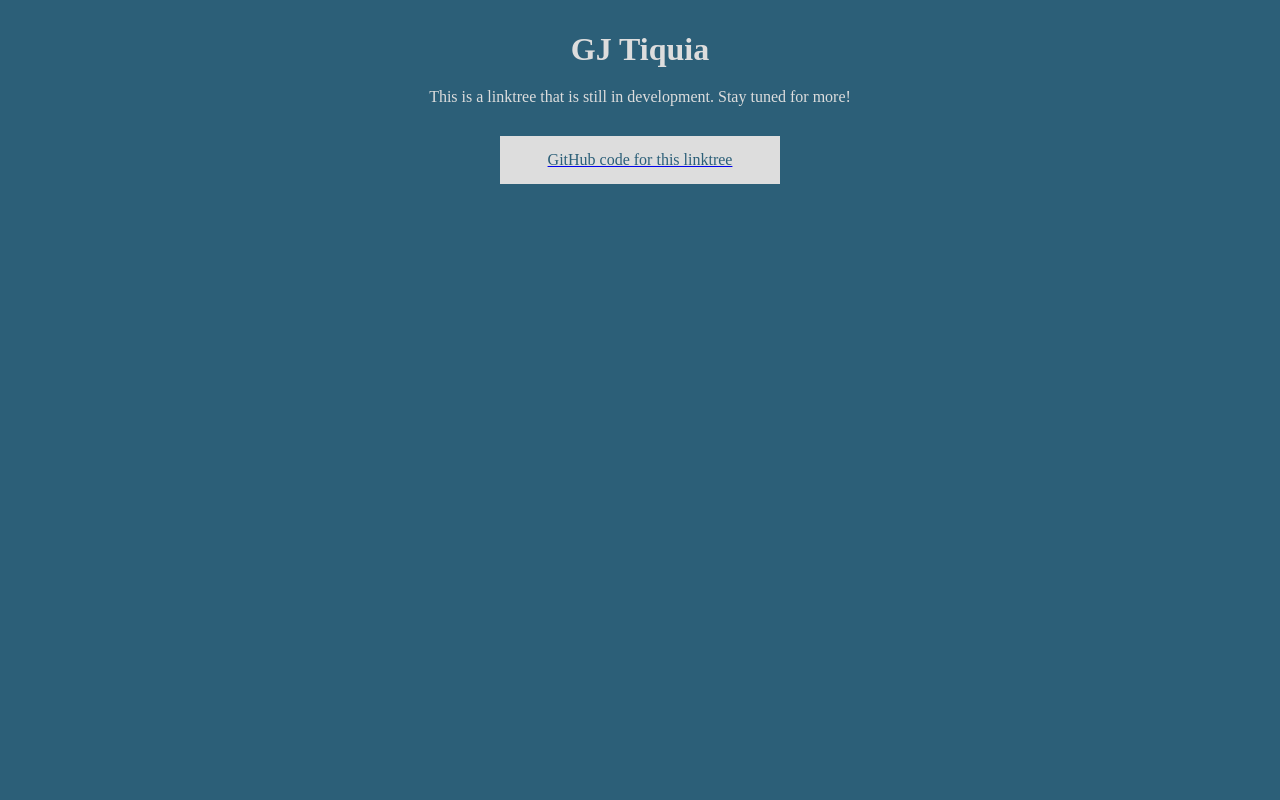
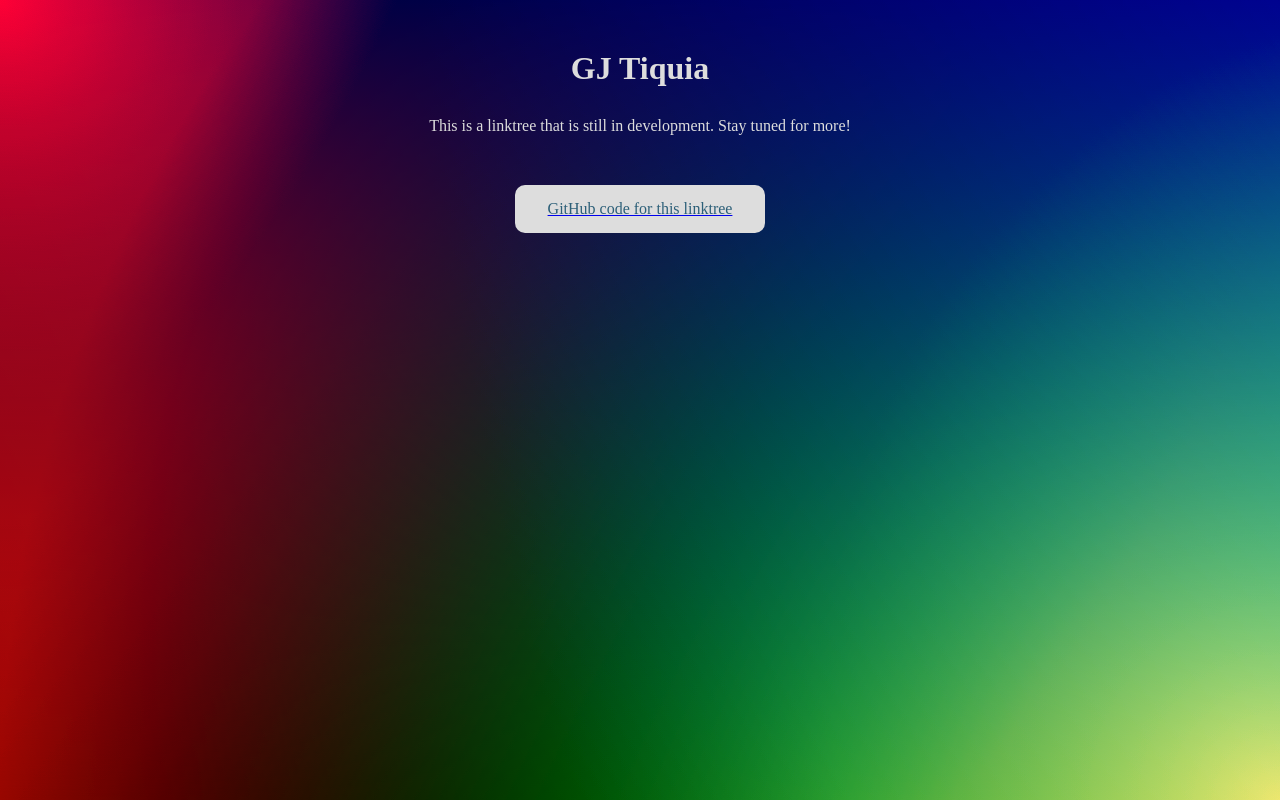
Before and after one commit to gjtiquia/linktree, a plain HTML site: page index.html in a window 1280 px wide. Drawn offline with Linux system fonts and the light colour scheme.

Commit message:
added gradient background

```diff
--- a/index.html
+++ b/index.html
@@ -9,6 +9,7 @@
 </head>
 
 <body>
+  <div class="linktree">
     <h1>GJ Tiquia</h1>
     <p class="description">
       This is a linktree that is still in development. Stay tuned for more!
@@ -20,6 +21,7 @@
         </a>
       </div>
     </div>
+  </div>
 </body>
 
 </html>
--- a/style.css
+++ b/style.css
@@ -1,15 +1,34 @@
-html {
-/* Use a darker shade of blue, like blue gray, like meh*/
-  background-color: #2c5f78;
-/* Dont use pure white */
-  color: #DDDDDD
+* {
+  box-sizing: border-box;
 }
 
+html, body {
+  margin: 0;
+  height: 100%; /*need to expand this, or else the bottom elements wont expand*/
+}
+
+.linktree {
+  height: 100%;
+  width: 100%;
+  margin: auto;
+/* Dont use pure white */
+  color: #DDDDDD;
+  background:
+    linear-gradient(rgb(0, 3, 70) 0%, rgba(255, 160, 0, 1) 100%),
+    linear-gradient(60deg, rgb(0, 5, 34) 0%, rgb(0, 255, 229) 100%),
+    radial-gradient(100% 165% at 100% 100%, rgb(255, 0, 168) 0%, rgb(0, 255, 120) 100%),
+    radial-gradient(100% 150% at 0% 0%, rgb(255, 245, 0) 0%, rgb(81, 213, 0) 100%);
+  background-blend-mode: overlay, soft-light, difference, normal;
+}
+
+/* Replace heading with logo */
 h1 {
 /*   background-color: purple; */
-  max-width: 200px;
-  padding: 10px;
+  width: 200px;
+  padding: 20px;
+  padding-top:50px;
 /*   border: 10px solid blue; */
+  margin-top:0;
   margin-left: auto;
   margin-right: auto;
   margin-bottom: 10px;
@@ -22,17 +41,24 @@ h1 {
   padding-left: 30px;
   padding-right: 30px;
   margin: 0px auto;
-  margin-bottom: 30px;
+  margin-bottom: 50px;
 /*   border: 10px solid blue; */
   text-align: center;
 }
 
 .link-button {
   background-color: #DDDDDD;
+/*   backdrop-filter: blur(19px) saturate(168%);
+    -webkit-backdrop-filter: blur(19px) saturate(168%);
+    background-color: rgba(29, 29, 29, 0.49);
+    border-radius: 12px;
+    border: 1px solid rgba(255, 255, 255, 0.125); */
+
   color: #2c5f78;
   max-width: 250px;
   padding: 15px;
   margin: 20px auto;
 /*   border: 10px solid blue; */
+  border-radius: 10px;
   text-align: center;
 }
```
Lines whose indentation alone changed are shown as unchanged.
